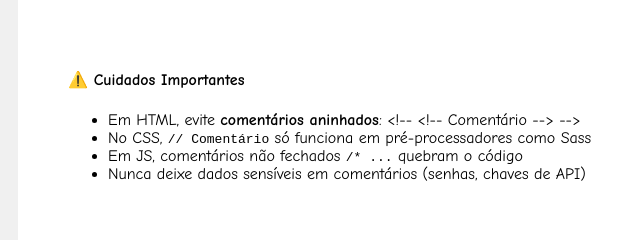
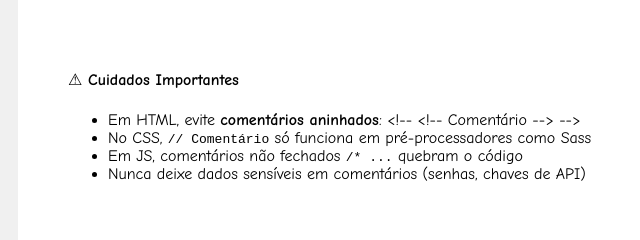
Before and after one commit to oirivaldo/ic-html, a plain HTML site: page index.html in a window 1280 px wide. Shown: the part 3191-3431 px from the top of the page, 0-640 px from the left. Drawn offline with Linux system fonts and the light colour scheme.

Commit message:
Update index.html

```diff
--- a/index.html
+++ b/index.html
@@ -211,7 +211,7 @@
         </div>
 
         <div>
-            <h4>&#x26A0;&#xFE0F; Cuidados Importantes</h4>
+            <h4>&#x26A0; Cuidados Importantes</h4>
             <ul>
                 <li>Em HTML, evite <strong>comentários aninhados</strong>: &lt;!-- &lt;!-- Comentário --&gt; --&gt;</li>
                 <li>No CSS, <code>// Comentário</code> só funciona em pré-processadores como Sass</li>
```
